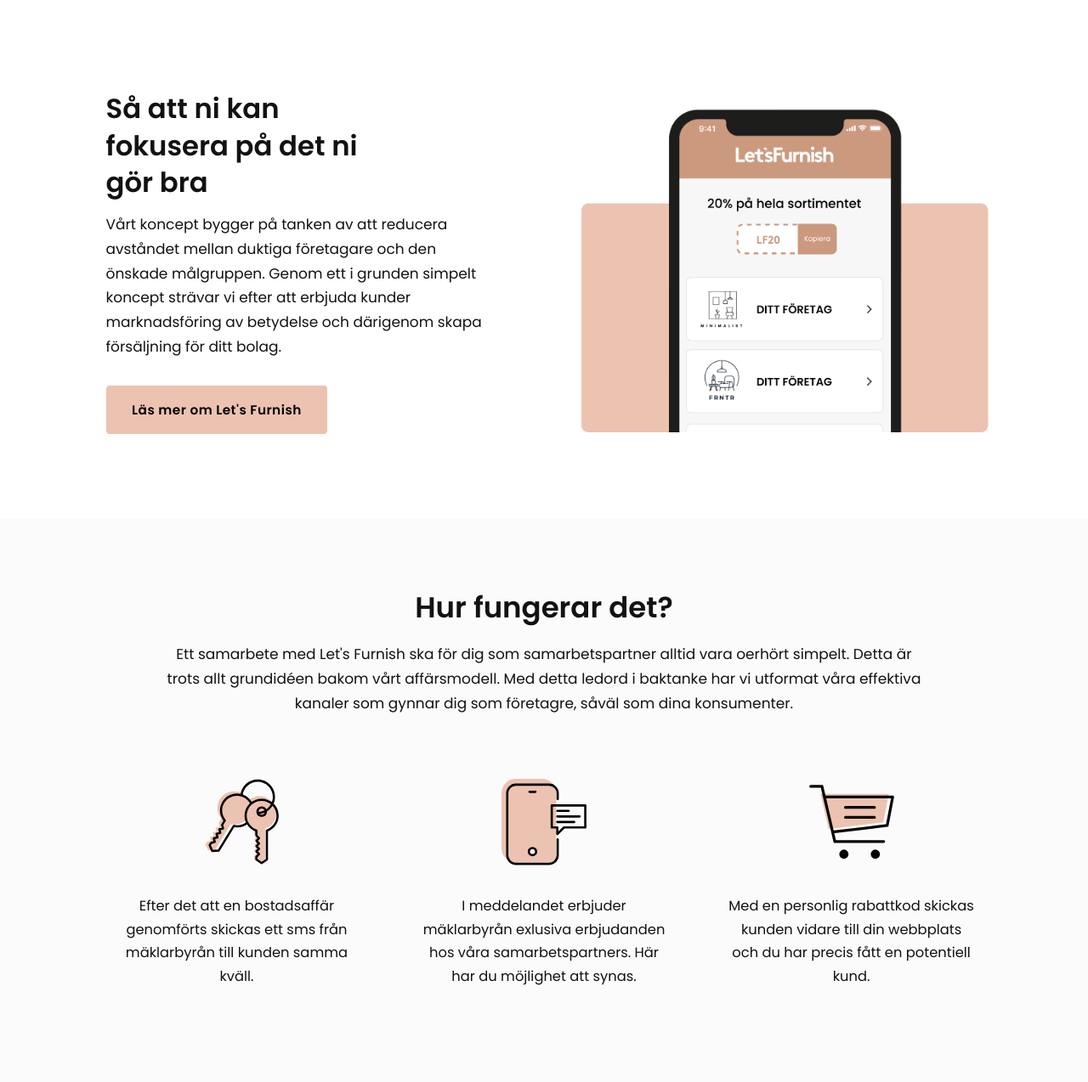
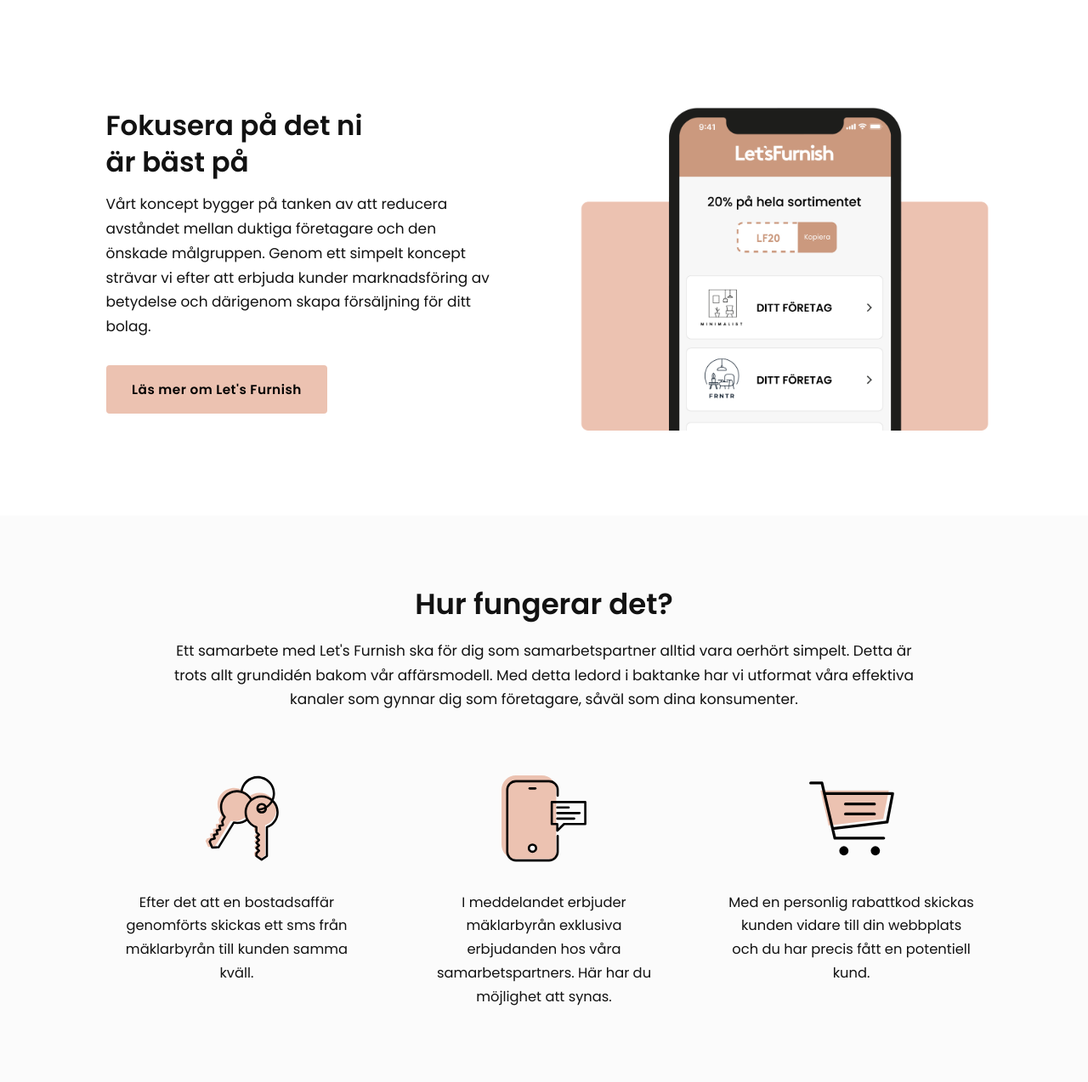
Before and after one commit to peyronoscar/lets-furnish, a Gatsby site: page / in a window 1280 px wide. Shown: the part 1326-2600 px from the top of the page at 85% size. Built offline with nearby package versions, Linux system fonts and the light colour scheme; Gatsby itself is replaced by a stand-in of ours.

Commit message:
text changed

```diff
--- a/src/components/Thumbnail.js
+++ b/src/components/Thumbnail.js
@@ -52,7 +52,7 @@
 export const Thumbnail = ({ className, modal }) => {
    const data = useStaticQuery(graphql`
       query indexGridQuery {
-         thumbnail: file(relativePath: {eq: "videoThumbnail.png"}) {
+         thumbnail: file(relativePath: {eq: "videoThumbnail.jpg"}) {
             childImageSharp {
                fluid{
                   ...GatsbyImageSharpFluid_withWebp
--- a/src/components/pages/index/GridBox.js
+++ b/src/components/pages/index/GridBox.js
@@ -72,8 +72,8 @@
                <GridRow className="grid-row--2">
                   <Thumbnail className="hidden-mobile" />
                   <Text>
-                     <h2>Så att ni kan fokusera på det ni gör bra</h2>
-                     <p>Vårt koncept bygger på tanken av att reducera avståndet mellan duktiga företagare och den önskade målgruppen. Genom ett i grunden simpelt koncept strävar vi efter att erbjuda kunder marknadsföring av betydelse och därigenom skapa försäljning för ditt bolag.</p>
+                     <h2>Fokusera på det ni är bäst på</h2>
+                     <p>Vårt koncept bygger på tanken av att reducera avståndet mellan duktiga företagare och den önskade målgruppen. Genom ett simpelt koncept strävar vi efter att erbjuda kunder marknadsföring av betydelse och därigenom skapa försäljning för ditt bolag.</p>
                      <Button btnStyle="main">
                         <Link to="/om-oss">Läs mer om Let's Furnish</Link>
                      </Button>
--- a/src/components/pages/index/Services.js
+++ b/src/components/pages/index/Services.js
@@ -62,7 +62,7 @@
          <Container>
             <Heading>
                <h2>Hur fungerar det?</h2>
-               <p>Ett samarbete med Let's Furnish ska för dig som samarbetspartner alltid vara oerhört simpelt. Detta är trots allt grundidéen bakom vårt affärsmodell. Med detta ledord i baktanke har vi utformat våra effektiva kanaler som gynnar dig som företagre, såväl som dina konsumenter.</p>
+               <p>Ett samarbete med Let's Furnish ska för dig som samarbetspartner alltid vara oerhört simpelt. Detta är trots allt grundidén bakom vår affärsmodell. Med detta ledord i baktanke har vi utformat våra effektiva kanaler som gynnar dig som företagare, såväl som dina konsumenter.</p>
             </Heading>
             <Items>
                <Item>
@@ -71,7 +71,7 @@
                </Item>
                <Item>
                   <Phone />
-                  <p>I meddelandet erbjuder mäklarbyrån exlusiva erbjudanden hos våra samarbetspartners. Här har du möjlighet att synas.</p>
+                  <p>I meddelandet erbjuder mäklarbyrån exklusiva erbjudanden hos våra samarbetspartners. Här har du möjlighet att synas.</p>
                </Item>
                <Item>
                   <Cart />
```
Also changed, not shown: src/images/videoThumbnail.jpg (added), src/images/videoThumbnail.png (deleted).
